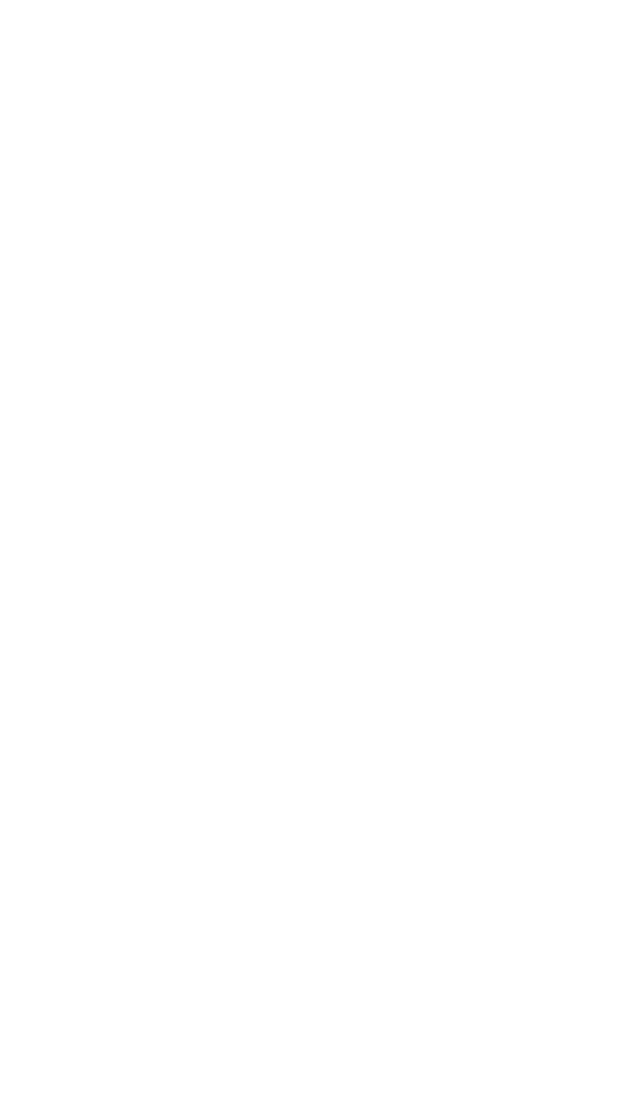
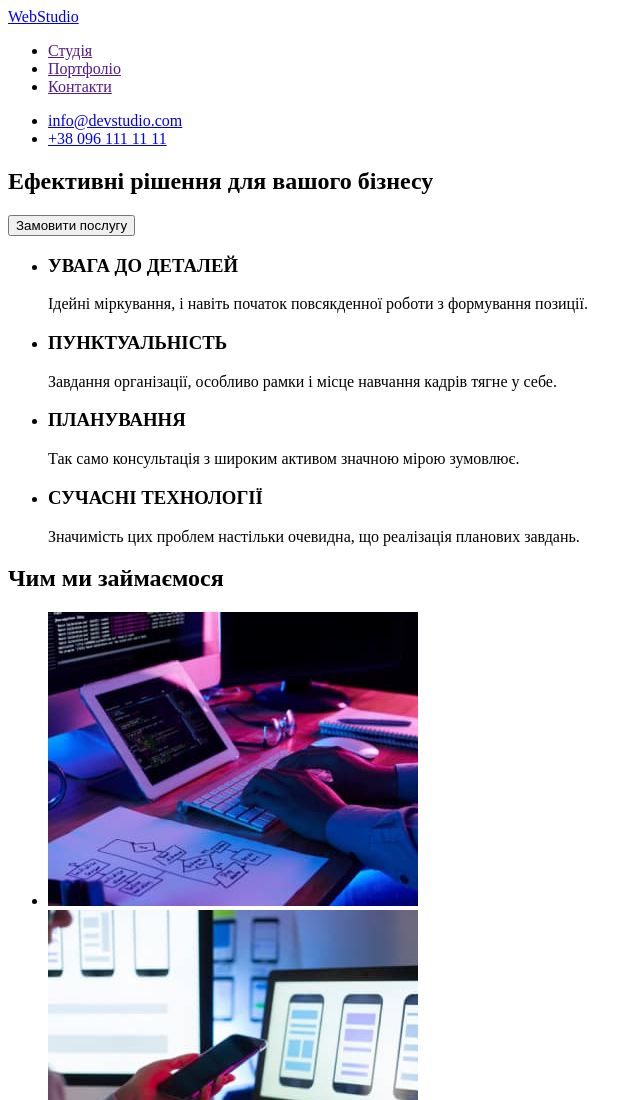
Before and after one commit to lekataline/goit-markup-hw-01, a plain HTML site: page index.html in a window 1280 px wide. Shown: the top 1100 px of the page, without its empty margins (0-640 px from the left). Before the commit the page ends 800 px from the top, so only its background shows below. Drawn offline with Linux system fonts and the light colour scheme.

Commit message:
основна інформація

```diff
--- a/index.html
+++ b/index.html
@@ -7,6 +7,115 @@
     <title>WebStudio</title>
 </head>
 <body>
+    <header>
+        <nav>
+            <a href="/">WebStudio</a>
+
+            <ul>
+                <li>
+                    <a href="">Студія</a>
+                </li>
+                <li>
+                    <a href="">Портфоліо</a>
+                </li>
+                <li>
+                    <a href="">Контакти</a>
+                </li>
+            </ul>
+        </nav>
+
+        <div>
+            <ul>
+                <li>
+                    <a href="mailto:info@devstudio.com">info@devstudio.com</a>
+                </li>
+                <li>
+                    <a href="tel:+380961111111">+38 096 111 11 11</a>
+                </li>
+            </ul>
+        </div>
+    </header>
+
+        <main>
+            <!-- Шапка -->
+            <section>
+                <div>
+                    <h1>Ефективні рішення для вашого бізнесу</h1>
+                    <button type="button">Замовити послугу</button>
+                </div>
+            </section>
+
+            <!-- Особливості -->
+            <section>
+                <h2 hidden>Особливості</h2>
+                <ul>
+                    <li>
+                        <h3>УВАГА ДО ДЕТАЛЕЙ</h3>
+                        <p>Ідейні міркування, і навіть початок повсякденної роботи з формування позиції.</p>
+                    </li>
+                    <li>
+                        <h3>ПУНКТУАЛЬНІСТЬ</h3>
+                        <p>Завдання організації, особливо рамки і місце навчання кадрів тягне у себе.</p>
+                    </li>
+                    <li>
+                        <h3>ПЛАНУВАННЯ</h3>
+                        <p>Так само консультація з широким активом значною мірою зумовлює.</p>
+                    </li>
+                    <li>
+                        <h3>СУЧАСНІ ТЕХНОЛОГІЇ</h3>
+                        <p>Значимість цих проблем настільки очевидна, що реалізація планових завдань.</p>
+                    </li>
+                </ul>
+            </section>
+
+            <!-- Чим ми займаємося-->
+            <section>
+                <h2>Чим ми займаємося</h2>
+                <ul>
+                    <li>
+                        <img src="./images/what-do-we-do/ipad-and-keyboard.jpg" alt="верстка макету" width="370" height="294" />
+                    </li>
+                    <li>
+                        <img src="./images/what-do-we-do/telephone-and-notebook.jpg" alt="дизайн" width="370" height="294" />
+                    </li>
+                    <li>
+                        <img src="./images/what-do-we-do/ipad.jpg" alt="підбір кольору на ipad" width="370" height="294" />
+                    </li>
+                </ul>
+            </section>
+
+            <!-- Наша команда -->
+            <section>
+                <h2>Наша команда</h2>
+                <ul>
+                    <li>
+                        <img src="./images/team/igor-demyanenko.jpg" alt="Ігор Дем'яненко" width="270" height="260" />
+                        <h3>Ігор Дем'яненко</h3>
+                        <p>Product Designer</p>
+                    <li>
+                        <img src="./images/team/olga-repina.jpg" alt="Ольга Рєпіна" width="270" height="260" />
+                        <h3>Ольга Рєпіна</h3>
+                        <p>Frontend Developer</p>
+                    </li>
+                    <li>
+                        <img src="./images/team/nikola-tarasov.jpg" alt="Микола Тарасов" width="270" height="260" />
+                        <h3>Микола Тарасов</h3>
+                        <p>Marketing</p>
+                    </li>
+                    <li>
+                        <img src="./images/team/mihael-ermakov.jpg" alt="Михайло Єрмаков" width="270" height="260" />
+                        <h3>Михайло Єрмаков</h3>
+                        <p>UI Designer</p>
+                    </li>
+                </ul>
+
+            </section>
+        </main>
+
+        <!-- Підвал -->
+        <footer>
+
+        </footer>
 
 </body>
 </html>
```
Also changed, not shown: images/team/igor-demyanenko.jpg (added), images/team/mihael-ermakov.jpg (added), images/team/nikola-tarasov.jpg (added), images/team/olga-repina.jpg (added), images/what-do-we-do/ipad-and-keyboard.jpg (added), images/what-do-we-do/ipad.jpg (added), images/what-do-we-do/telephone-and-notebook.jpg (added).
